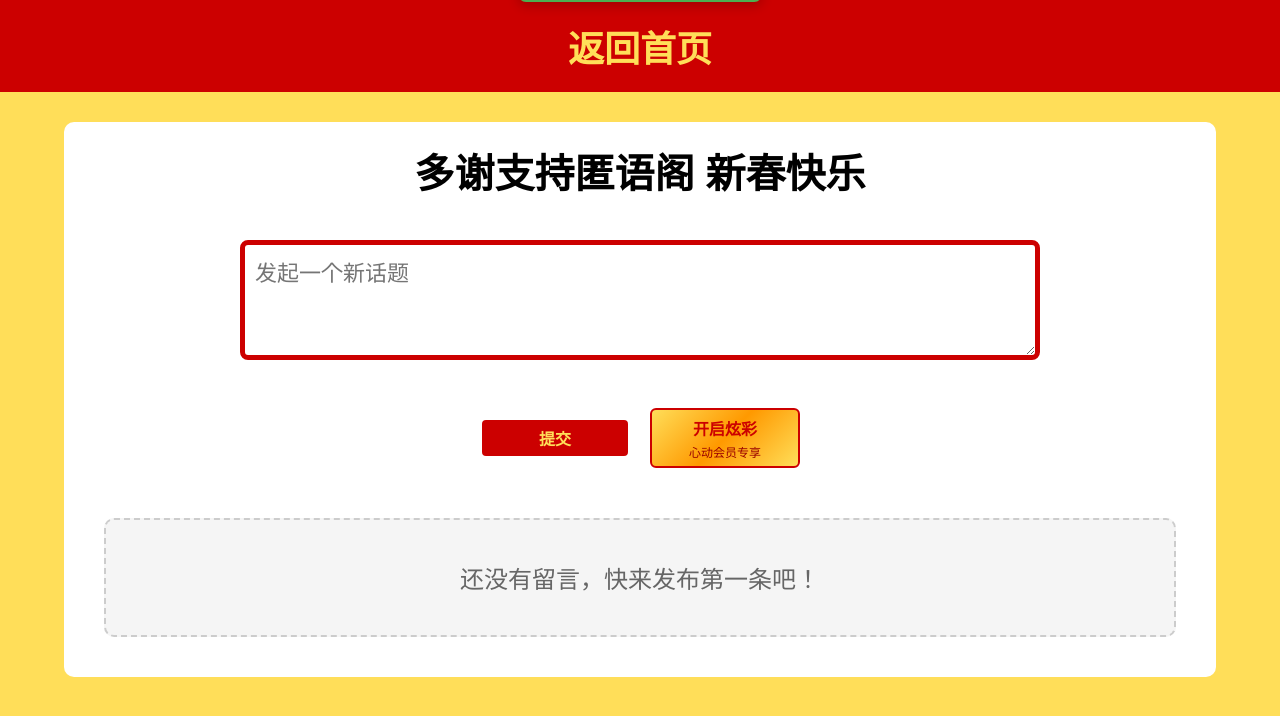
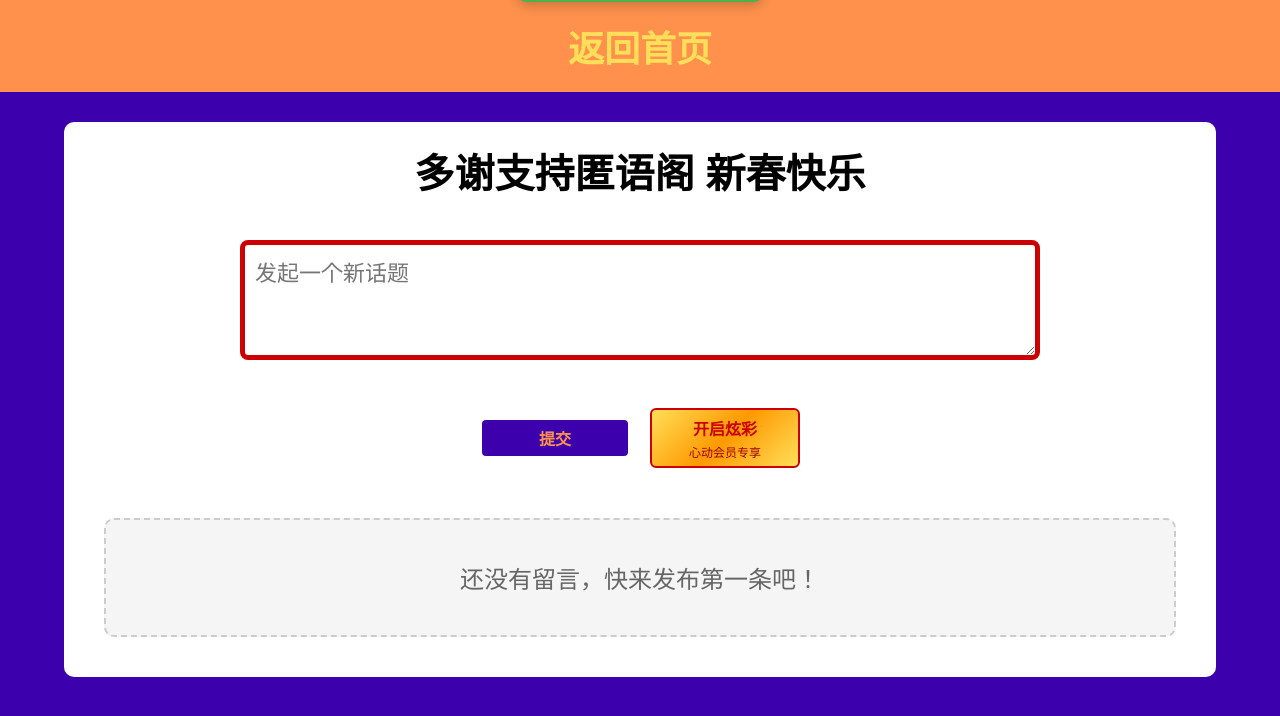
Before and after one commit to jasperinsh-afk/Babble, a Flask app: page /message in a window 1280 px wide. Shown: the top 716 px of the page. Run offline with Flask 3, Linux system fonts and the light colour scheme; data that the repository does not hold is empty.

Commit message:
Update message.css

```diff
--- a/static/css/message.css
+++ b/static/css/message.css
@@ -5,7 +5,7 @@
 }
 
 body {
-    background-color: #ffde59;
+    background-color: #3d00ad;
     font-family: "Alibaba Sans Medium", sans-serif;
 }
 
@@ -147,7 +147,7 @@ body {
 .header {
     padding: 20px;
     text-align: center;
-    background-color: #cc0000;
+    background-color: #ff914d;
 }
 
 .header a {
@@ -181,7 +181,7 @@ body {
     max-width: 800px;
     height: 120px;
     margin: 10px auto;
-    border: 4px solid #cc0000;
+    border: 4px solid #ff914d;
     border-radius: 8px;
     padding: 10px;
     font-size: 24px;
@@ -278,10 +278,10 @@ body {
     font-size: 20px;
     border-radius: 8px;
     max-width: 180px;
-    background-color: #cc0000;
+    background-color: #3d00ad;
     border: 2px solid rgba(255, 255, 255);
     transition: all 0.2s;
-    color: #ffde59;
+    color: #ff914d;
     font-weight: bold;
     cursor: pointer;
     display: block;
@@ -410,7 +410,7 @@ body {
     text-align: right;
     padding: 8px 12px;
     font-size: 22px;
-    color: #cc0000;
+    color: #3d00ad;
     font-weight: bold;
 }
 
```
